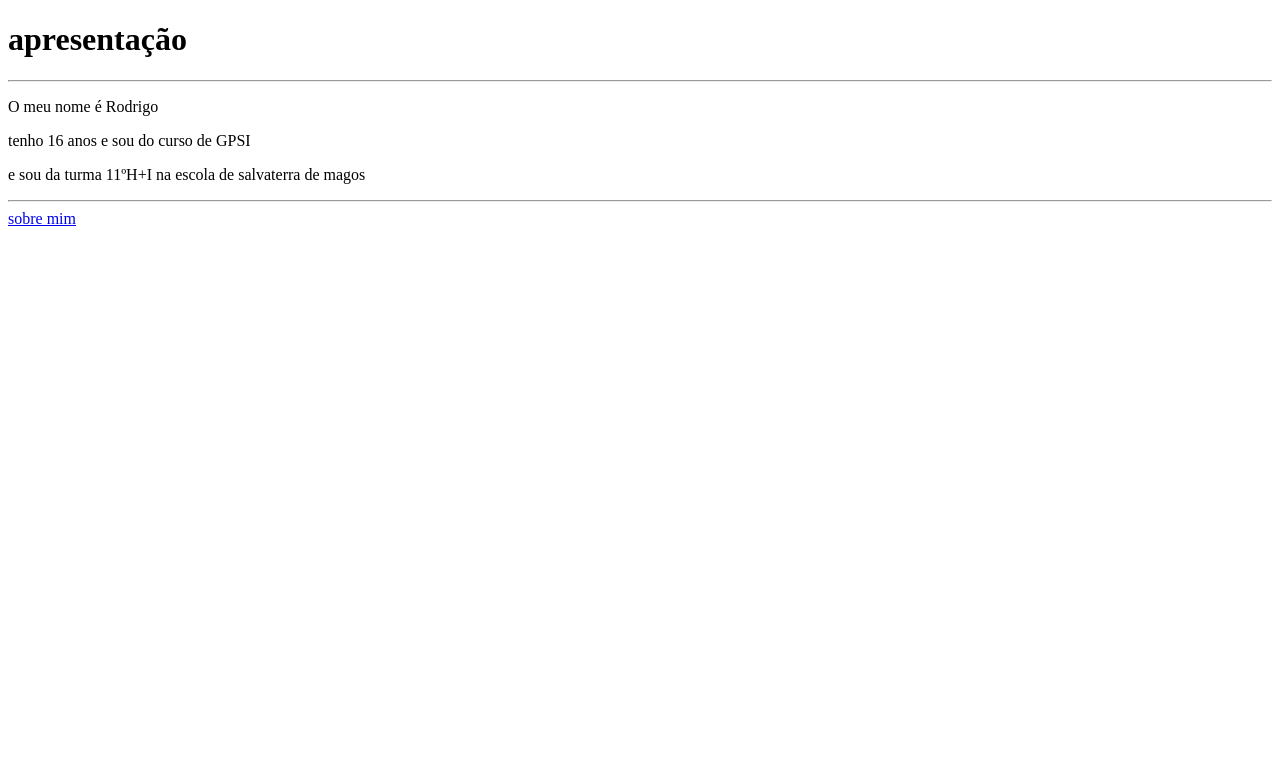
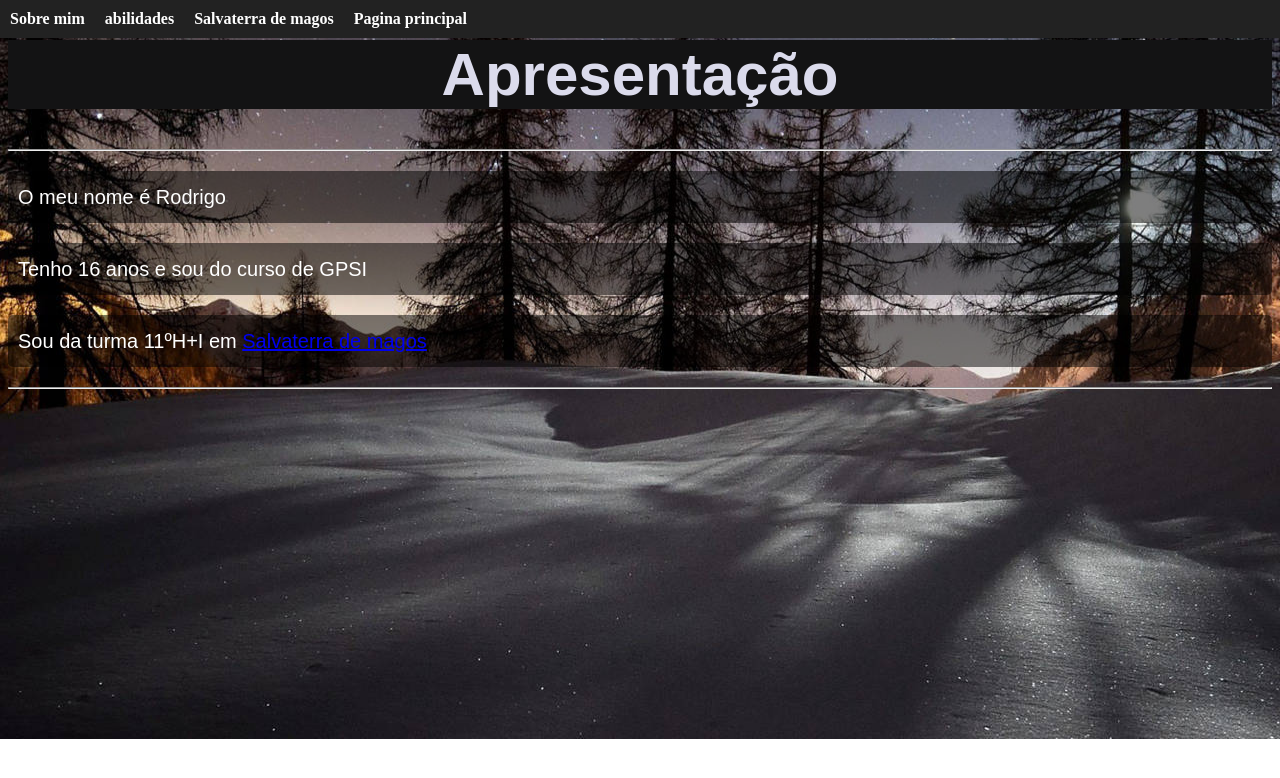
Before and after one commit to rodrigojorge-afk/RC-M4-Trabalho1, a plain HTML site: page index.html in a window 1280 px wide. Drawn offline with Linux system fonts and the light colour scheme.

Commit message:
first commit

```diff
--- /dev/null
+++ b/estilo.css
@@ -0,0 +1,71 @@
+h1 {
+    color: rgb(43, 3, 145);
+    background-color:#131314;
+    font-family:Arial, Helvetica, sans-serif;
+    font-size: 60px;
+    text-decoration: none;
+    letter-spacing: 0em;
+    word-spacing:  0em;
+    text-align: center;
+}
+body {
+    background-image: url("imagemfundo.jpg");
+    background-size: stretch;
+    background-repeat: no-repeat;
+    background-position: center;
+}
+.menu {
+    background-color: #222;
+    padding: 10px;
+    position: fixed ;
+top: 0;
+left: 0;
+width: 100%;
+
+}
+
+.menu ul {
+    list-style: none;
+    margin: 0;
+    padding: 0;
+    display: flex;
+    gap: 20px;
+}
+
+.menu a {
+    color: white;
+    text-decoration: none;
+    font-weight: bold;
+}
+
+.menu a:hover {
+    color: #00f7ff;
+}
+ p {
+    font-family: Arial, Helvetica, sans-serif;
+    font-size: 20px;
+    color: rgb(255, 255, 255);
+    background-color: rgba(0, 0, 0, 0.5);
+    padding: 10px;
+    border-radius: 5px;
+    line-height: 1.6;
+    text-align: justify;
+ }
+
+tr{
+text-align: center;
+color: floralwhite;
+background-color: #131314;
+
+}
+
+th {
+    background-color: #6f4caf;
+    color: white;
+    padding: 10px;
+    margin: center;
+}
+
+table{
+    margin: auto;
+}
--- a/index.html
+++ b/index.html
@@ -5,16 +5,31 @@
     <meta name="viewport" content="width=device-width, initial-scale=1.0">
     <title>apresentação</title>
 </head>
+<link rel="stylesheet" href="estilo.css">
+<style>h1 {
+    color: rgb(219, 219, 236);
+}</style>
 <body>
-    <H1>apresentação</H1>
+    <H1>Apresentação</H1>
     <hr>
     <p>O meu nome é Rodrigo</p>
-    <p>tenho 16 anos e sou do curso de GPSI</p>
-    <p>e sou da turma 11ºH+I na escola de salvaterra de magos</p>
+    <p>Tenho 16 anos e sou do curso de GPSI</p>
+    <p>Sou da turma 11ºH+I em <a href="Salvaterrademagos.html">Salvaterra de magos</a> </p>
     <hr>
-    <a href="sobre.html">sobre mim</a>
 
 
 
-</body>
+    <nav class="menu">
+    <ul>
+        <li><a href="sobre.html">Sobre mim</a></li>
+        <li><a href="abilidades.html">abilidades</a></li>
+        <li><a href="Salvaterrademagos.html">Salvaterra de magos</a></li>
+        <li><a href="index.html">Pagina principal</a></li>
+    </ul>
+</nav>
+
+
+
+
+
 </html>
```
Also changed, not shown: Salvaterrademagos.html (added, +23 -0 lines), abilidades.html (added, +43 -0 lines), sobre.html (+11 -2 lines), imagemfundo.jpg (added), 1 other file.
